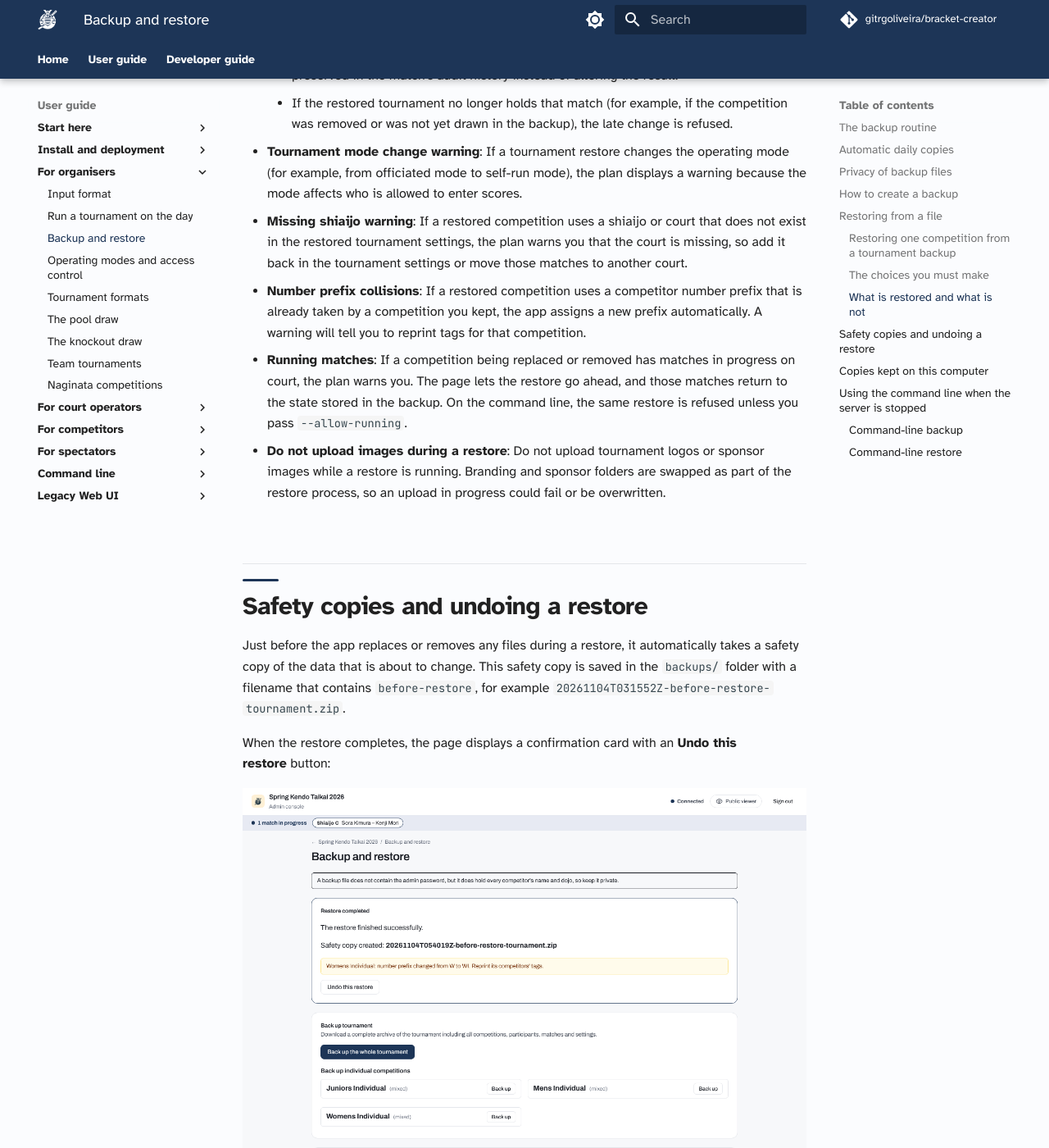
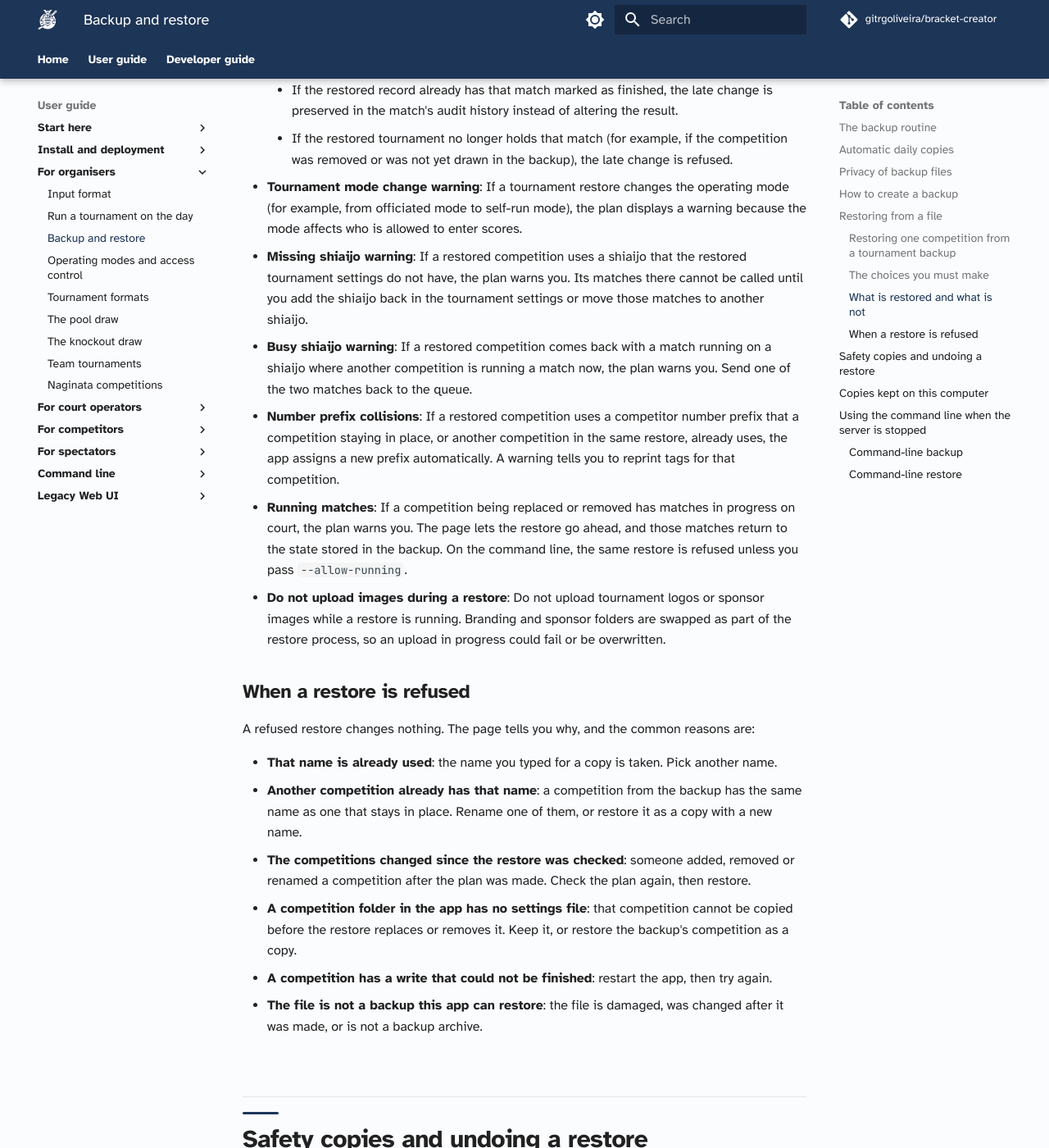
Before and after one commit to gitrgoliveira/bracket-creator, an MkDocs documentation site: the page built from docs/user-guide/organisers/backup-and-restore.md, in a window 1280 px wide and 1400 px high, scrolled down 4138 px. Shown: the whole window at 82% size. Built offline with MkDocs 1.6.1 and Material for MkDocs 9.7.7, drawn with Linux system fonts in a browser that asks for light colours; comment, search, counter and statistics services are not loaded; some of the changed text lies outside the part shown.

Commit message:
docs(backup): state the restore refusals, the busy-shiaijo warning and the CLI's fresh-folder rule
A docs review against the code found the organiser guide silent on what a
refused restore says and what to do, on the busy-shiaijo warning, on the
results-lost count, on an older offline change, and on the daily job
skipping a tournament with no competitions. The command reference gave no
remedy for an unfinished pending write and did not say a fresh folder
takes only a whole-tournament archive. The data model described the
fingerprint as covering competition files only and placed the prefix file
after the journal's removal; the OpenAPI called a pending write
uncommitted and a multi-rename restore atomic.

Co-Authored-By: Claude Opus 5.5 <noreply@anthropic.com>

````diff
--- a/docs/user-guide/organisers/backup-and-restore.md
+++ b/docs/user-guide/organisers/backup-and-restore.md
@@ -14,17 +14,16 @@ You can back up the entire tournament at once, or back up any single competition
 
 ## Automatic daily copies
 
-While it runs, the server takes a backup of the entire tournament on its own once every 24 hours:
+While it runs, the server checks once an hour and takes a backup of the entire tournament when the newest daily copy is at least 24 hours old (or there is none yet):
 
 - A daily copy is created only if something has changed since the newest daily copy. Backups you download and safety copies do not count. Repeated identical saves, date-only refreshes, or actions that change no data do not trigger a backup.
+- No daily copy is taken while the tournament has no competitions.
 - Daily copies are saved inside the `backups/` folder within your tournament data directory.
 - The app never deletes backup files automatically. Every copy remains on disk until you choose to delete it.
 
 ## Privacy of backup files
 
-A backup archive does not contain the admin password. The password field is stripped whenever a backup is created, so restoring a backup will never overwrite your admin password with an old one.
-
-A tournament restore keeps the admin password you already have. Into a data folder that has no password yet, a restore needs one: on the command line you pass `--password`.
+A backup archive does not contain the admin password, so a tournament restore keeps the admin password you already have. In file mode, a restore into a data folder that has no tournament or no admin password yet needs one: on the command line you pass `--password`.
 
 A backup file does contain every competitor's full name, dojo, match record, and tournament results. Keep your backup files private and do not share them on public channels.
 
@@ -40,7 +39,7 @@ You can restore data from a file on your computer, or from one of the copies kep
 
 1. Under **Restore from a file**, pick your backup zip file with the file chooser. Alternatively, scroll down to **Copies kept on this computer** and click **Restore** next to any saved copy.
 2. The app inspects the archive and calculates a **Restore Plan**. This is a dry run: nothing on disk changes yet.
-3. Review the plan warnings and make your choices for each competition.
+3. Review the plan warnings, including how many recorded results each competition will lose or change, and make your choices for each competition.
 4. Click **Restore**.
 5. Enter the admin password in the confirmation dialog to proceed.
 
@@ -50,7 +49,7 @@ You can restore data from a file on your computer, or from one of the copies kep
 
 If you have a whole-tournament backup file but only want to restore one competition from it, you do not need to restore everything else.
 
-In the restore plan, each competition listed under the backup archive includes a **Restore only this one** button. Clicking this button runs the preview again for that single competition. The other competitions in your data folder and your tournament-wide settings are left as they are.
+In the restore plan, each competition from the backup has a **Restore only this one** button. Clicking it runs the preview again for that single competition. The other competitions in your data folder and your tournament-wide settings are left as they are. **Show all competitions** takes you back to the whole tournament.
 
 ### The choices you must make
 
@@ -72,18 +71,30 @@ When you restore a backup:
 - **What comes back**: Competitor lists, pools, brackets, recorded scores, decisions, match histories, lineups, team members, overrides, and tournament settings.
 - **Announcements are not restored**: Announcements live only in temporary server memory and expire on their own. They are never saved in backup files.
 - **Offline court devices**: Let every court device sync before you restore. If a court table device recorded scores while offline and reconnects after a restore:
-    - If the device's recorded change is newer than the restored match record, the server applies the change.
+    - If the device's recorded change is newer than the restored match record, the server applies the change. An older change is kept in the match's history instead.
     - If the restored record already has that match marked as finished, the late change is preserved in the match's audit history instead of altering the result.
     - If the restored tournament no longer holds that match (for example, if the competition was removed or was not yet drawn in the backup), the late change is refused.
 - **Tournament mode change warning**: If a tournament restore changes the operating mode (for example, from officiated mode to self-run mode), the plan displays a warning because the mode affects who is allowed to enter scores.
-- **Missing shiaijo warning**: If a restored competition uses a shiaijo or court that does not exist in the restored tournament settings, the plan warns you that the court is missing, so add it back in the tournament settings or move those matches to another court.
-- **Number prefix collisions**: If a restored competition uses a competitor number prefix that is already taken by a competition you kept, the app assigns a new prefix automatically. A warning will tell you to reprint tags for that competition.
+- **Missing shiaijo warning**: If a restored competition uses a shiaijo that the restored tournament settings do not have, the plan warns you. Its matches there cannot be called until you add the shiaijo back in the tournament settings or move those matches to another shiaijo.
+- **Busy shiaijo warning**: If a restored competition comes back with a match running on a shiaijo where another competition is running a match now, the plan warns you. Send one of the two matches back to the queue.
+- **Number prefix collisions**: If a restored competition uses a competitor number prefix that a competition staying in place, or another competition in the same restore, already uses, the app assigns a new prefix automatically. A warning tells you to reprint tags for that competition.
 - **Running matches**: If a competition being replaced or removed has matches in progress on court, the plan warns you. The page lets the restore go ahead, and those matches return to the state stored in the backup. On the command line, the same restore is refused unless you pass `--allow-running`.
 - **Do not upload images during a restore**: Do not upload tournament logos or sponsor images while a restore is running. Branding and sponsor folders are swapped as part of the restore process, so an upload in progress could fail or be overwritten.
 
+### When a restore is refused
+
+A refused restore changes nothing. The page tells you why, and the common reasons are:
+
+- **That name is already used**: the name you typed for a copy is taken. Pick another name.
+- **Another competition already has that name**: a competition from the backup has the same name as one that stays in place. Rename one of them, or restore it as a copy with a new name.
+- **The competitions changed since the restore was checked**: someone added, removed or renamed a competition after the plan was made. Check the plan again, then restore.
+- **A competition folder in the app has no settings file**: that competition cannot be copied before the restore replaces or removes it. Keep it, or restore the backup's competition as a copy.
+- **A competition has a write that could not be finished**: restart the app, then try again.
+- **The file is not a backup this app can restore**: the file is damaged, was changed after it was made, or is not a backup archive.
+
 ## Safety copies and undoing a restore
 
-Just before the app replaces or removes any files during a restore, it automatically takes a safety copy of the data that is about to change. This safety copy is saved in the `backups/` folder with a filename that contains `before-restore`, for example `20261104T031552Z-before-restore-tournament.zip`.
+Before a restore changes anything, the app takes a safety copy of the data that is about to change. This safety copy is saved in the `backups/` folder with a filename that contains `before-restore`, for example `20261104T031552Z-before-restore-tournament.zip`.
 
 When the restore completes, the page displays a confirmation card with an **Undo this restore** button:
 
@@ -95,8 +106,9 @@ Clicking **Undo this restore** prompts for the admin password and immediately pu
 - Competitions that were removed are brought back.
 - Competitions that were created or restored as copies are removed.
 - Competitions that were kept remain untouched.
+- After a tournament restore, the tournament settings, logos and sponsor images return as well.
 
-Because an undo is itself a restore, the app takes a new safety copy before undoing, meaning an undo can itself be reversed if necessary.
+An undo is itself a restore, so the app takes a new safety copy before undoing, and you can undo the undo.
 
 If you later want to restore an older `before-restore` file from the **Copies kept on this computer** list, clicking **Restore** on that row opens the regular restore planner and asks all the normal choices. Only the immediate **Undo this restore** button shown right after a restore executes the automatic undo workflow.
 
@@ -104,7 +116,7 @@ If you later want to restore an older `before-restore` file from the **Copies ke
 
 The **Copies kept on this computer** section lists all backup archives saved inside the data directory's `backups/` folder:
 
-- **Daily**: automatic copies taken every 24 hours when changes occurred.
+- **Daily**: automatic copies, at most one a day, taken when the data changed.
 - **Before restore**: safety copies taken immediately before a restore operation.
 
 Each copy displays its creation timestamp and file size, and provides three actions:
@@ -115,9 +127,9 @@ Each copy displays its creation timestamp and file size, and provides three acti
 
 ## Using the command line when the server is stopped
 
-If the server machine fails to boot the web application, or if you need to restore data onto a new computer without starting the web server first, you can use the command-line interface.
+If the app will not start, or you need to restore data onto a new computer before starting the app there, use the command line.
 
-Always stop the `mobile-app` server before running command-line backup or restore commands. The command-line tool reads and writes the tournament files directly on disk and cannot coordinate with a running server.
+Always stop the `mobile-app` server before running command-line backup or restore commands. The command-line tool reads and writes the tournament files directly on disk and cannot coordinate with a running server. If a competition has a write that could not be finished, the command refuses: start the app once so it replays its pending writes, stop it, then run the command again.
 
 ### Command-line backup
 
@@ -145,21 +157,8 @@ bracket-creator mobile-app restore ./backup-2026.zip \
   --keep open-championship
 ```
 
-The restore command supports the following flags:
+Add `--only ID` to restore one competition from a tournament archive, `--remove ID` to remove a competition that the backup does not hold, and `--undo` with a `before-restore` file to undo a restore. The [mobile-app command reference](../commands/mobile-app.md#mobile-app-restore) lists every flag.
 
-| Flag | Description |
-|---|---|
-| `--folder`, `-f` | Tournament data folder path (default: `.` or `$TOURNAMENT_DATA_DIR`) |
-| `--only ID` | Restore only this competition ID from the archive |
-| `--replace ID` | Replace an existing competition with the one from the backup |
-| `--copy ID=NAME` | Restore an existing competition as a copy under a new name |
-| `--keep ID` | Keep an existing competition that is not in the backup archive |
-| `--remove ID` | Remove an existing competition that is not in the backup archive |
-| `--undo` | Undo a previous restore using its `before-restore` safety copy |
-| `--password PW` | Admin password to write into `tournament.md` (required when restoring into an empty folder in file mode) |
-| `--lock-password` | Treat password as locked mode via `TOURNAMENT_PASSWORD_HASH`, so `--password` is not required |
-| `--allow-running` | Allow the restore even if matches are currently marked as running |
+Into a folder with no tournament yet, only a whole-tournament archive can be restored, and in file mode you must pass `--password` to set the admin password.
 
 If you run `mobile-app restore` without specifying decisions for competitions that require them, the command does not make any changes. Instead, it prints the required choices so you can re-run with the appropriate `--replace`, `--copy`, `--keep`, or `--remove` flags.
-
-For full command details, refer to the [mobile-app command reference](../commands/mobile-app.md).
````
Also changed, not shown: docs/architecture/data-model.md (+6 -6 lines), docs/user-guide/commands/mobile-app.md (+4 -4 lines), 1 other file.
